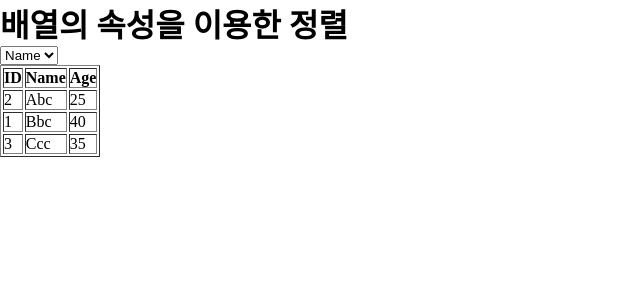
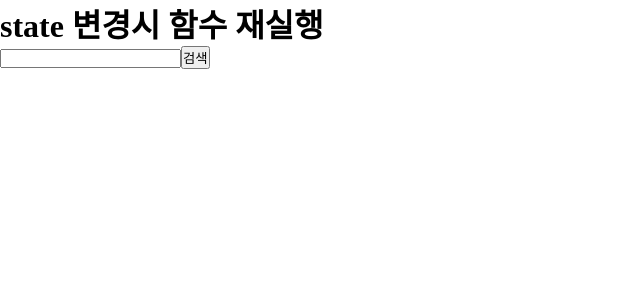
Before and after one commit to blendy9702/til-react, a React (Vite) app: page / in a window 1280 px wide. Shown: the top 300 px of the page, without its empty margins (0-640 px from the left). Built offline with nearby package versions, Linux system fonts and the light colour scheme; a web font is replaced by a local one.

Commit message:
[docs] useCallback 정리

```diff
--- a/src/App.jsx
+++ b/src/App.jsx
@@ -1,58 +1,18 @@
-import { useMemo } from "react";
-import { useState } from "react";
+import { useCallback, useState } from "react";
 
-function App() {
-  // 데이터를 정렬한다.
-  const [sortBy, setSortBy] = useState("name");
-  // 백엔드에서 받은 회원 목록 데모 데이터
-  const data = [
-    { id: 1, name: "Bbc", age: 40 },
-    { id: 2, name: "Abc", age: 25 },
-    { id: 3, name: "Ccc", age: 35 },
-  ];
-  // 복잡한 연산을 매번 실행하지 않고, sortBy 가 바뀐 경우만 정렬하고 싶다.
-  const sortData = useMemo(() => {
-    console.log("정렬함", sortBy);
-    // 아래 sort 구문은 조건에 따라서 true, false 를 반복하면 순서배치 진행
-    // a[sortBy] 는                   a["name"] > b["name"]
-    return [...data].sort((a, b) => (a[sortBy] > b[sortBy] ? 1 : -1));
-  }, [sortBy]);
-
+const App = () => {
+  const [query, setQuery] = useState();
+  // query 가 변경이 된다면 그때 함수를 다시 정의하겠다.
+  const handleSearch = useCallback(() => {
+    console.log("query 변경됨", query);
+  }, [query]);
   return (
     <div>
-      <h1>배열의 속성을 이용한 정렬</h1>
-      <div>
-        <select value={sortBy} onChange={e => setSortBy(e.target.value)}>
-          <option value={"id"}>ID</option>
-          <option value={"name"}>Name</option>
-          <option value={"age"}>Age</option>
-        </select>
-      </div>
-      {/* 표 */}
-      <table border={1}>
-        {/* 테이블 헤더 */}
-        <thead>
-          {/* 테이블 로우 */}
-          <tr>
-            <th>ID</th>
-            <th>Name</th>
-            <th>Age</th>
-          </tr>
-        </thead>
-        {/* 테이블 몸체 */}
-        <tbody>
-          {sortData.map(item => {
-            return (
-              <tr key={item.id}>
-                <td>{item.id}</td>
-                <td>{item.name}</td>
-                <td>{item.age}</td>
-              </tr>
-            );
-          })}
-        </tbody>
-      </table>
+      <h1>state 변경시 함수 재실행</h1>
+      <input value={query} onChange={e => setQuery(e.target.value)} />
+      <button onClick={handleSearch}>검색</button>
     </div>
   );
-}
+};
+
 export default App;
```
Also changed, not shown: 1 other file (tests, documents, lock files or other folders).
